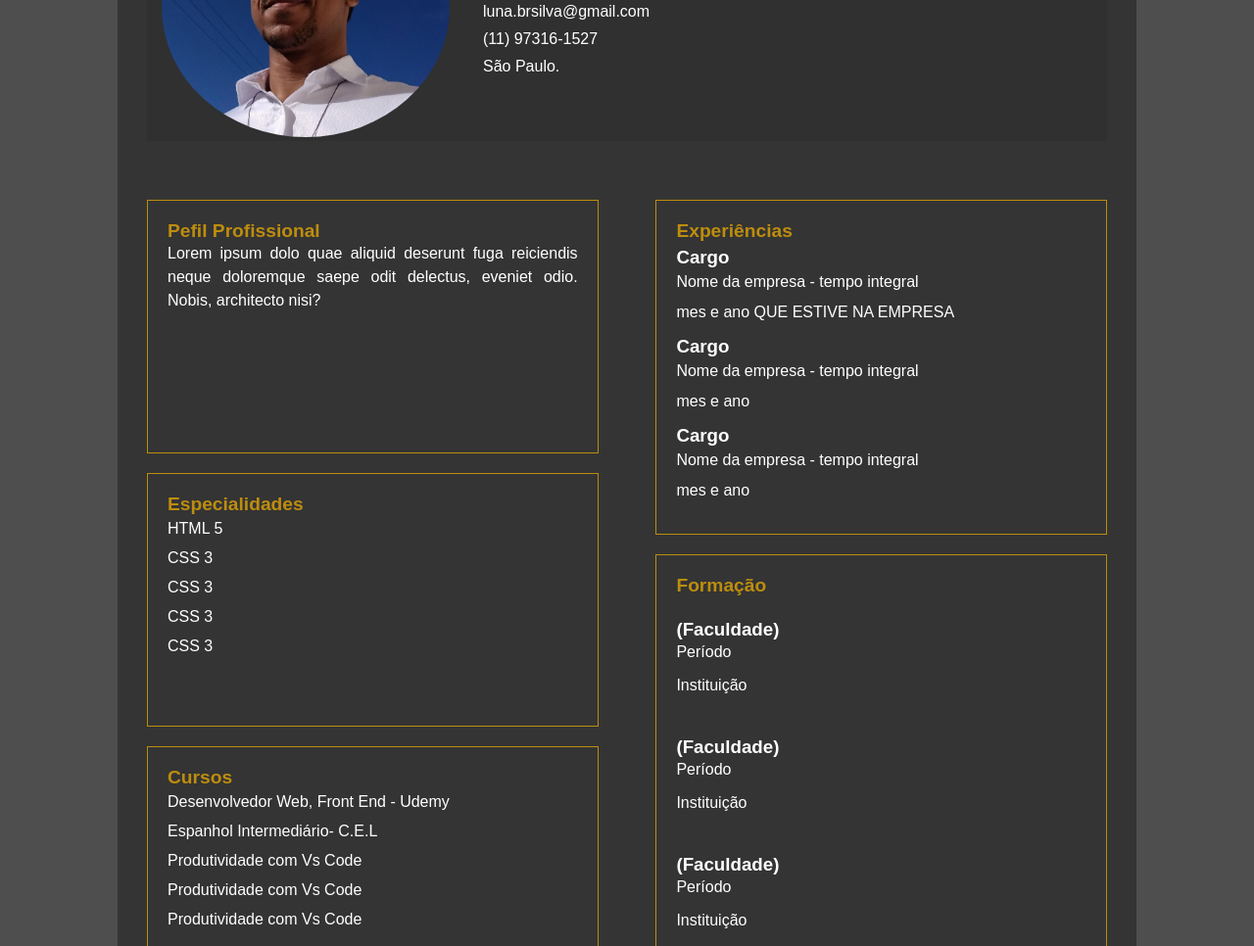
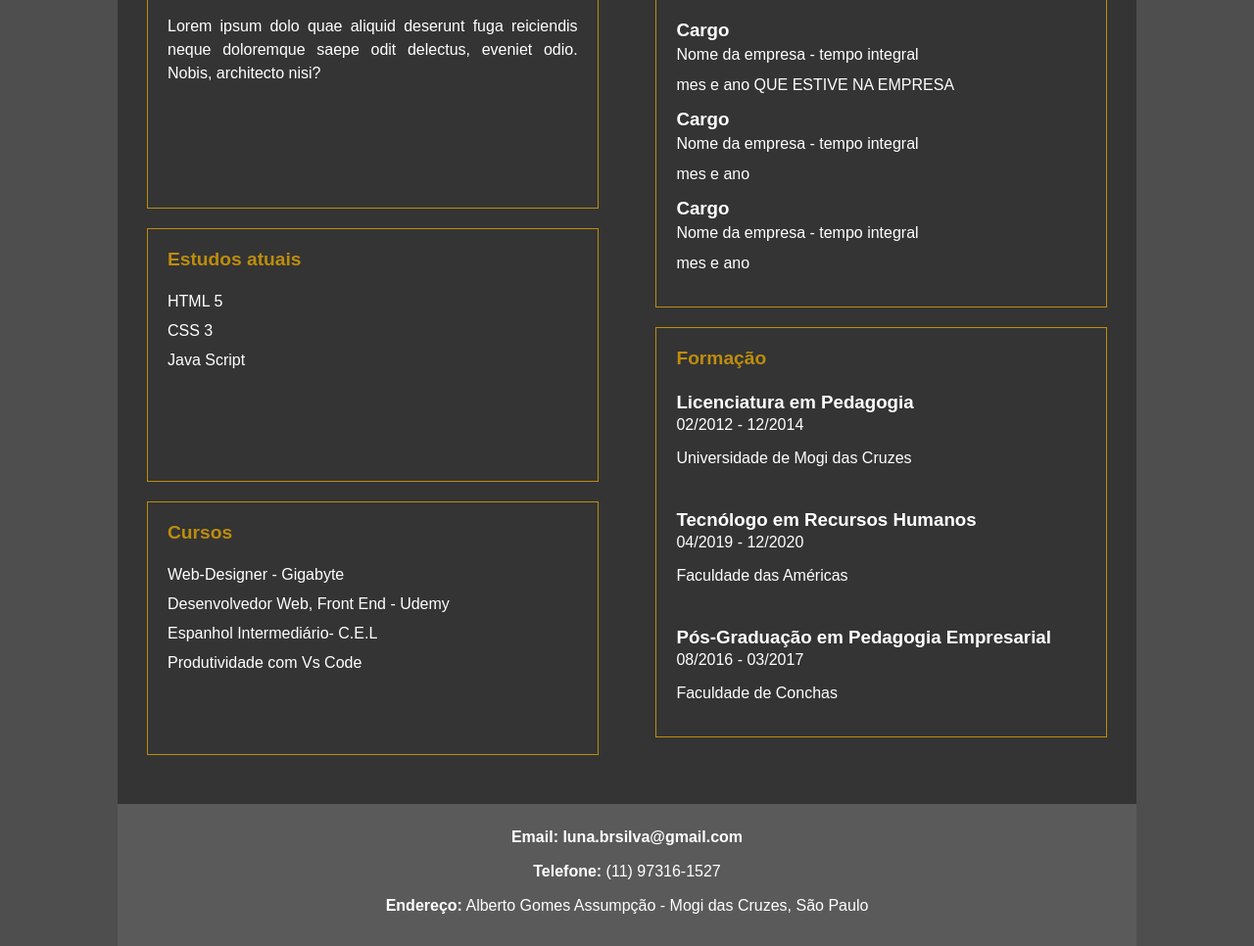
Before and after one commit to Bruno-Luna/Portifolio, a plain HTML site: page index.html in a window 1280 px wide. Shown: the part 436-1402 px from the top of the page at 98% size. Drawn offline with Linux system fonts and the light colour scheme.

Commit message:
Portifolio four

```diff
--- a/index.html
+++ b/index.html
@@ -17,7 +17,7 @@
         <!-- Cabeçalho -->
             <header>
                 <div class="container">
-                    <label for="ativar-dark"></label>
+                    <label for="ativar-dark">ativar-dark</label>
                     <div class="linha">
                         <!-- Caixa da foto de perfil -->
                         <div class="coluna coluna-esquerda">
@@ -40,7 +40,7 @@
                                         <a href="tel:(11)972161527">(11) 97316-1527</a>
                                     </li>
                                     <li>
-                                        <a href="#">São Paulo.</a>
+                                        <a href="#">Rua: Alberto Gomes Assumpção - Mogi das Cruzes, São Paulo.</a>
                                     </styl>
                                 </li>
                             </ul>
@@ -57,30 +57,29 @@
                         <div class="coluna coluna-esquerda">
                             <section>
                                 <h2>Pefil Profissional</h2>
+                                <br>
                                 <p>Lorem ipsum dolo quae aliquid deserunt fuga reiciendis neque doloremque saepe odit delectus, eveniet odio. Nobis, architecto nisi?</p>
                             </section>
 
                             <section>
-                                <h2>Especialidades</h2>
+                                <h2>Estudos atuais</h2>
+                                <br>
                                 <ul>
                                     <li>HTML 5</li>
                                     <li>CSS 3</li>
-                                    <li>CSS 3</li>
-                                    <li>CSS 3</li>
-                                    <li>CSS 3</li>
-
-
+                                    <li>Java Script</li>
                                 </ul>
                             </section>
 
                             <section>
                                 <h2>Cursos</h2>
+                                <br>
                                 <ul>
+                                    <li>Web-Designer - Gigabyte</li>
                                     <li>Desenvolvedor Web, Front End - Udemy</li>
                                     <li>Espanhol Intermediário- C.E.L</li>
                                     <li>Produtividade com Vs Code</li>
-                                    <li>Produtividade com Vs Code</li>
-                                    <li>Produtividade com Vs Code</li>
+
                                 </ul>
                             </section>
                         </div>
@@ -91,6 +90,7 @@
 
                             <section>
                                 <h2>Experiências</h2>
+                                <br>
                                 <ul>
                                     <li>
                                         <h3>Cargo</h3>
@@ -115,21 +115,21 @@
                                 <br>
                                 <ul>
                                     <li>
-                                        <h3>(Faculdade)</h3>
-                                        <p>Período</p>
-                                        <p>Instituição</p>
+                                        <h3>Licenciatura em Pedagogia</h3>
+                                        <p>02/2012 - 12/2014</p>
+                                        <p>Universidade de Mogi das Cruzes</p>
                                         <br>
                                     </li>
                                     <li>
-                                        <h3>(Faculdade)</h3>
-                                        <p>Período</p>
-                                        <p>Instituição</p>
+                                        <h3>Tecnólogo em Recursos Humanos</h3>
+                                        <p>04/2019 - 12/2020</p>
+                                        <p>Faculdade das Américas</p>
                                         <br>
                                     </li>
                                     <li>
-                                        <h3>(Faculdade)</h3>
-                                        <p>Período</p>
-                                        <p>Instituição</p>
+                                        <h3>Pós-Graduação em Pedagogia Empresarial</h3>
+                                        <p>08/2016 - 03/2017</p>
+                                        <p>Faculdade de Conchas</p>
                                     </li>
                                 </ul>
                             </section>
@@ -144,13 +144,14 @@
                         <nav>
                             <ul class="info-contato">
                                 <li>
-                                    <a href="mailto:xxxxxxxxxxx@gmail.com"><strong>Email:</strong> </a>
+                                    <a href="mailto:luna.brsilva@gmail.com"><strong>Email: luna.brsilva@gmail.com</strong> </a>
                                 </li>
                                 <li>
-                                    <a href="tel:(11)"><strong>Telefone:</strong> (11) </a>
+                                    <a href="tel:(11)97316-1527"><strong>Telefone:</strong> (11) 97316-1527</a>
                                 </li>
                                 <li>
-                                    <a href="#"><strong>Endereço:</strong> , São Paulo.</a>
+                                    <a href="https://www.google.com.br/maps/place/Rua+Alberto+Gomes+Assump%C3%A7%C3%A3o+-+Centro,+Mogi+das+Cruzes+-+SP/@-23.5325231,-46.1804627,15z/data=!4m5!3m4!1s0x94cdd847483fb2bf:0xdecb029ae82d631d!8m2!3d-23.5255319!4d-46.1848453">
+                                        <strong>Endereço:</strong> Alberto Gomes Assumpção - Mogi das Cruzes, São Paulo</a>
                                 </li>
                             </ul>
                         </nav>
--- a/style.css
+++ b/style.css
@@ -34,6 +34,7 @@ body {
 header{
     background-color: var(--corBackrgroudPrimaria);
     padding: 30px 30px 0;
+
 }
 
 header .container{
@@ -80,7 +81,7 @@ header .coluna ul li{
 }
 
 header .coluna ul li a{
-    font-size: 1rem;
+    font-size: 0.9rem;
     color: var(--corTextoDescricao);
 }
 
@@ -181,13 +182,18 @@ main .coluna section ul li strong{
 }
 
 /* EXTRAS */
+
 .ativar-dark{
-    width: 50px;
-    height: 50px;
-    display: inline;
-    margin: 100px;
+  display: none;
+
 }
-
+label {
+        position: absolute;
+        margin: -8% 0% 2% 62%;
+        border: 2px solid #bd8d0e;
+        border-radius: 20px;
+        background-color: #2f2f2fd9;
+}
 .ativar-dark:checked ~ .dark-mode{
     --corBackrgroudPrimaria: #000;
     --corBackrgroudSecundaria: #000;
@@ -253,4 +259,18 @@ main .coluna section ul li strong{
         margin: 0 0 17px;
     }
 
+    label{
+
+        margin: 0% 0% 0% 85%;
+    }
+
 }
+@media only screen and (min-width: 320px){
+    label{
+
+    margin: -8% 0% 2% 62%;
+    border: 2px solid #bd8d0e;
+    border-radius: 20px;
+    background-color: #2f2f2fd9;
+}
+}
```
